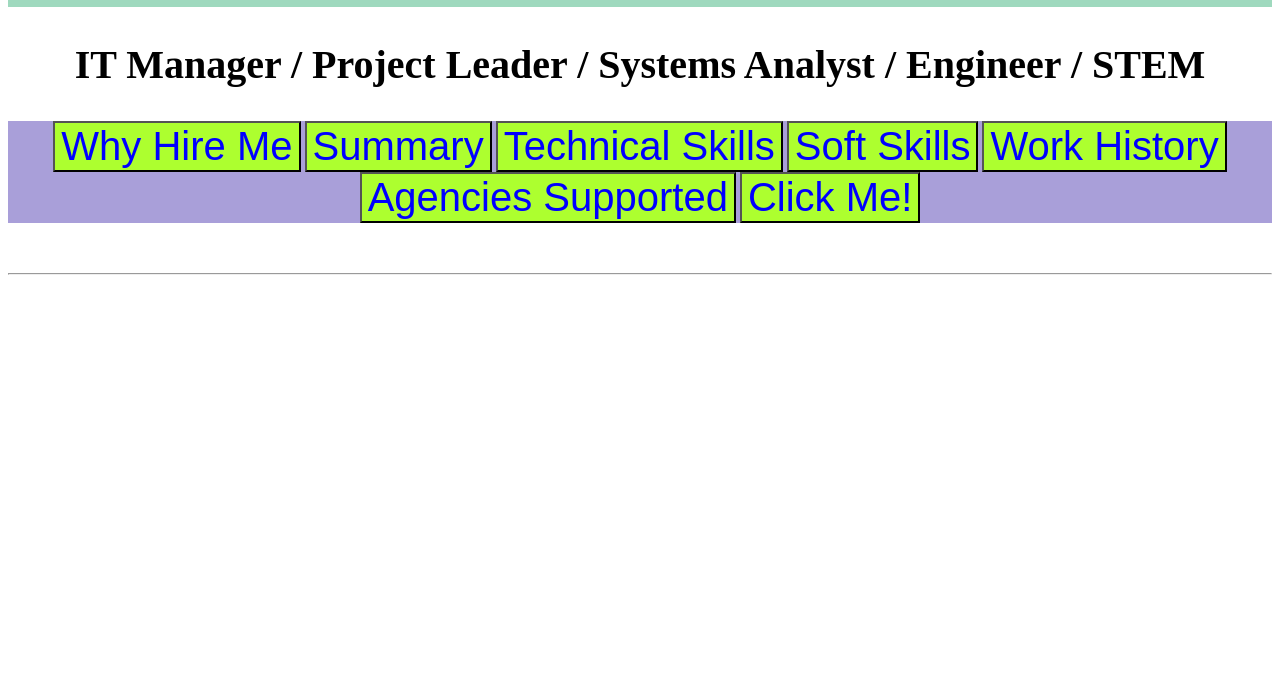
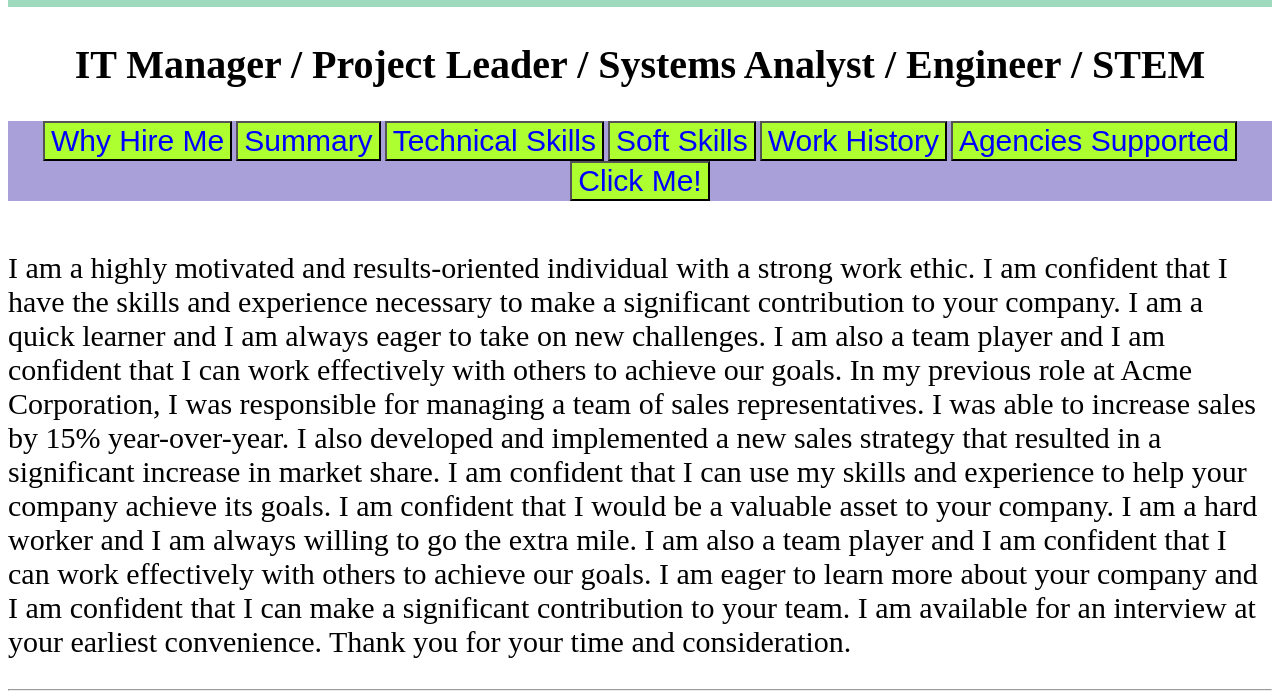
Before and after one commit to mccaff3456/TimRepo, a plain HTML site: page TimResume.html in a window 1280 px wide. Both pictures are taken after a click on the button "Why Hire Me". Shown: the part 170-869 px from the top of the page. Before the commit the page ends 800 px from the top, so only its background shows below. Drawn offline with Linux system fonts and the light colour scheme.

Commit message:
Update HireMe

```diff
--- a/TimResume.html
+++ b/TimResume.html
@@ -42,7 +42,7 @@
       text-align: center;
       background-color: greenyellow;
       color:blue;
-      font-size: 40px;
+      font-size: 30px;
     }
   #summary1 {
     width:100%;
@@ -76,6 +76,13 @@
 
 <div id="summary1"></div>
 <p id="demo"></p>
+
+<div hidden id="hireMe">
+  I am a highly motivated and results-oriented individual with a strong work ethic. I am confident that I have the skills and experience necessary to make a significant contribution to your company. I am a quick learner and I am always eager to take on new challenges. I am also a team player and I am confident that I can work effectively with others to achieve our goals.
+  In my previous role at Acme Corporation, I was responsible for managing a team of sales representatives. I was able to increase sales by 15% year-over-year. I also developed and implemented a new sales strategy that resulted in a significant increase in market share. I am confident that I can use my skills and experience to help your company achieve its goals.
+  I am confident that I would be a valuable asset to your company. I am a hard worker and I am always willing to go the extra mile. I am also a team player and I am confident that I can work effectively with others to achieve our goals. I am eager to learn more about your company and I am confident that I can make a significant contribution to your team.
+  I am available for an interview at your earliest convenience. Thank you for your time and consideration.
+</div>
 
 
 <div hidden id="mySumm">
@@ -272,6 +279,10 @@ function clearElements() {
   document.getElementById("summary1").innerHTML="";
   document.getElementById("AgenciesSupported").style.display = "none";
 }
+function whyHireMe() {
+  var text = document.getElementById("hireMe").innerHTML;
+  document.getElementById("demo").innerHTML = text;
+  }
 function mySummary() {
   var text = document.getElementById("mySumm").innerHTML;
   document.getElementById("summary1").innerHTML = text;
```
